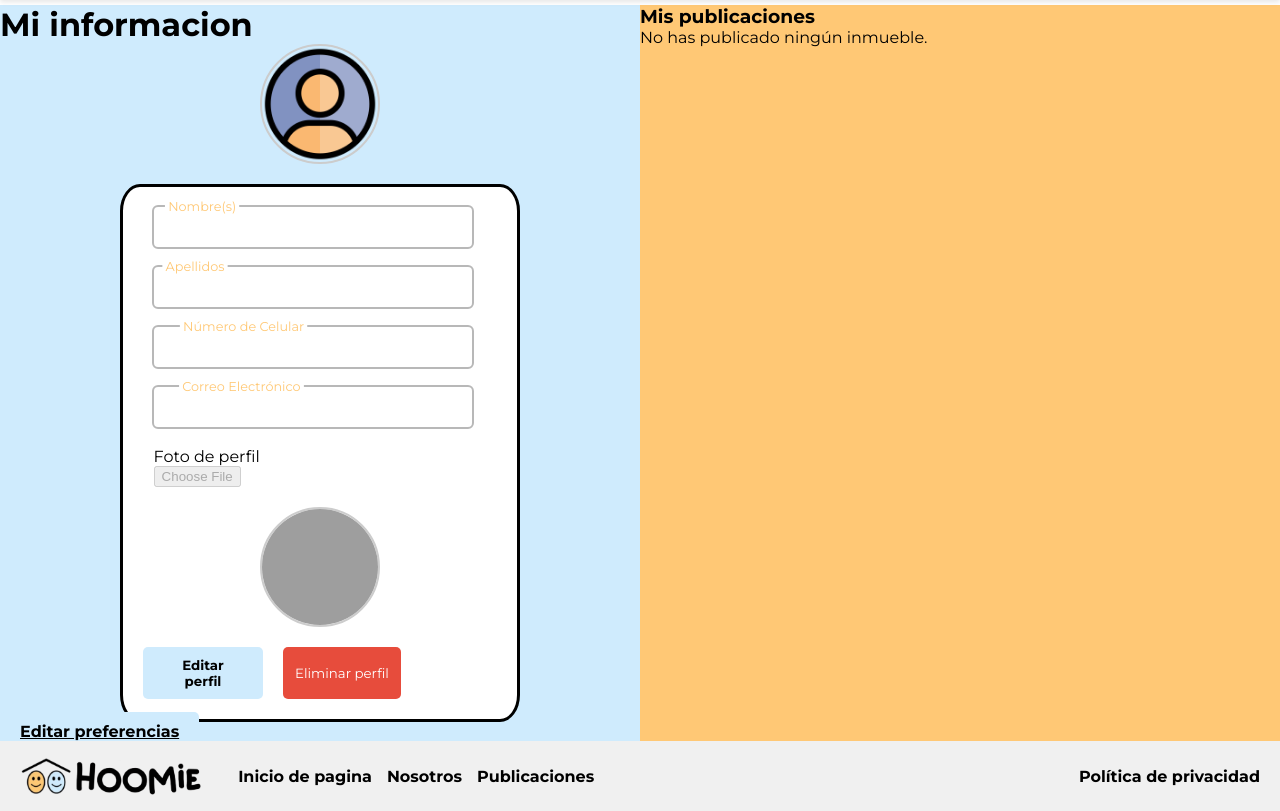
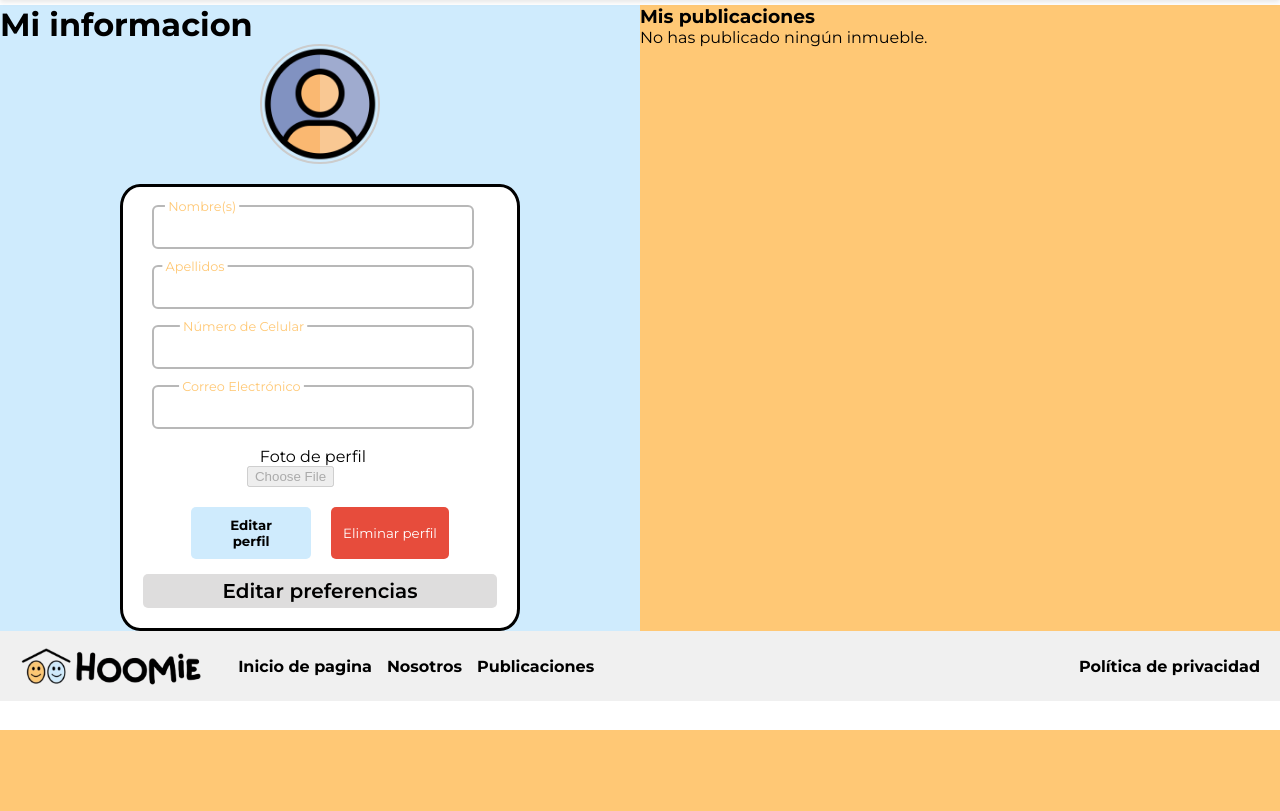
Before and after one commit to Deivyt2608/HoomieAPP, a FastAPI app: page /perfil in a window 1280 px wide. Shown: the part 70-881 px from the top of the page. After the commit the page ends 800 px from the top, so only its background shows below. Run offline with FastAPI, Linux system fonts and the light colour scheme; some web fonts are replaced; grey boxes are pictures that could not be loaded.

Commit message:
Update(perfil casi final)

```diff
--- a/static/css/perfil.css
+++ b/static/css/perfil.css
@@ -37,7 +37,8 @@
     width: 90%;
     margin-left: 3%;
     margin-bottom: 20px;
-
+    text-align: center;
+    justify-content: center;
 }
 
 /* Estilos generales para inputs y selects */
@@ -82,11 +83,20 @@
     padding: 0 5px;
 }
 
+
+#fotoInput{
+  display: flex;
+  justify-content: center;
+  margin-left: 29.3%;
+}
+
 .button-group {
   display: flex;
   text-align: center;
   gap: 10px;
   flex-wrap: wrap;
+  margin-bottom: 15px;
+  justify-content: center;
 }
 
 .botonRojo {
@@ -122,6 +132,18 @@
 
 input[type="file"] {
   color: transparent;
+}
+
+.match{
+  background-color: rgb(222, 221, 221);
+  text-decoration: none;
+  border-radius: 5px;
+  display: flex;
+  font-size: 20px;
+  color: black;
+  font-weight: 600;
+  padding: 5px;
+  justify-content: center;
 }
 
 .publicaciones-grid {
--- a/templates/perfil.html
+++ b/templates/perfil.html
@@ -34,11 +34,11 @@
           <input type="email" class="input-container-input" name="email_usuario" value="{{ usuario_logueado.email }}" readonly>
           <label class="input-container-label">Correo Electrónico</label>
         </li>
-        <li class="input-container">
+        <li class="input-container ">
           <label>Foto de perfil</label><br>
           <input type="file" name="foto_usuario" accept="image/*" id="fotoInput" disabled>
         </li>
-        <div class="foto-container">
+        <div class="foto-container" id="fnueva" style="display: none;">
           <img id="fotoPreview" src="/static/imagenes/placeholder.png" class="fotoPerfil">
         </div>
 
@@ -49,9 +49,10 @@
           <button type="button" id="eliminarBtn" class="botonRojo">Eliminar perfil</button>
         </li>
       </ul>
+      <a href="/match/editar" class="match">Editar preferencias</a>
     </form>
 
-    <a href="/match/editar" class="botonAzu">Editar preferencias</a>
+
   </div>
 
   <!-- Columna derecha -->
@@ -95,6 +96,7 @@ document.addEventListener("DOMContentLoaded", () => {
     const cancelarBtn = document.getElementById("cancelarBtn");
     const eliminarBtn = document.getElementById("eliminarBtn");
     const fotoPreview = document.getElementById("fotoPreview");
+    const fnueva = document.getElementById("fnueva");
 
 
 
@@ -105,6 +107,7 @@ document.addEventListener("DOMContentLoaded", () => {
     editarBtn.addEventListener("click", () => {
       inputs.forEach(input => input.removeAttribute("readonly"));
       fileInput.removeAttribute("disabled");
+      fnueva.style.display = "flex";
       editarBtn.style.display = "none";
       guardarBtn.style.display = "inline-block";
       cancelarBtn.style.display = "inline-block";
@@ -116,11 +119,12 @@ document.addEventListener("DOMContentLoaded", () => {
         input.value = valoresOriginales[input.name];
         input.setAttribute("readonly", true);
       });
+      fileInput.setAttribute("disabled", true);
+      fnueva.style.display = "none";
       editarBtn.style.display = "inline-block";
       guardarBtn.style.display = "none";
       cancelarBtn.style.display = "none";
       eliminarBtn.style.display = "inline-block";
-    });
     });
 
     fileInput.addEventListener("change", function() {
@@ -135,6 +139,8 @@ fileInput.addEventListener("change", function() {
       }
     });
 
+  });
+
 
 </script>
 
```
Also changed, not shown: static/imagenes/usuarios/0a63839e732142d499d04f5dc7e34706_WIN_20250512_14_46_00_Pro.jpg (added), static/imagenes/usuarios/7f1e9ea511ad4c4da162468f52ee3fae_WIN_20250512_14_46_00_Pro.jpg (added), static/imagenes/usuarios/a80e1f063eeb449fb21eae0d13c22a03_WIN_20250512_14_46_00_Pro.jpg (added), static/imagenes/usuarios/b3de709cea604434b012a3a3671f8e40_Screenshot_2.png (added), static/imagenes/usuarios/bb839e4e4cd641f38b9fe1a3b07c6654_Screenshot_2.png (added). Lines whose indentation alone changed are shown as unchanged.
